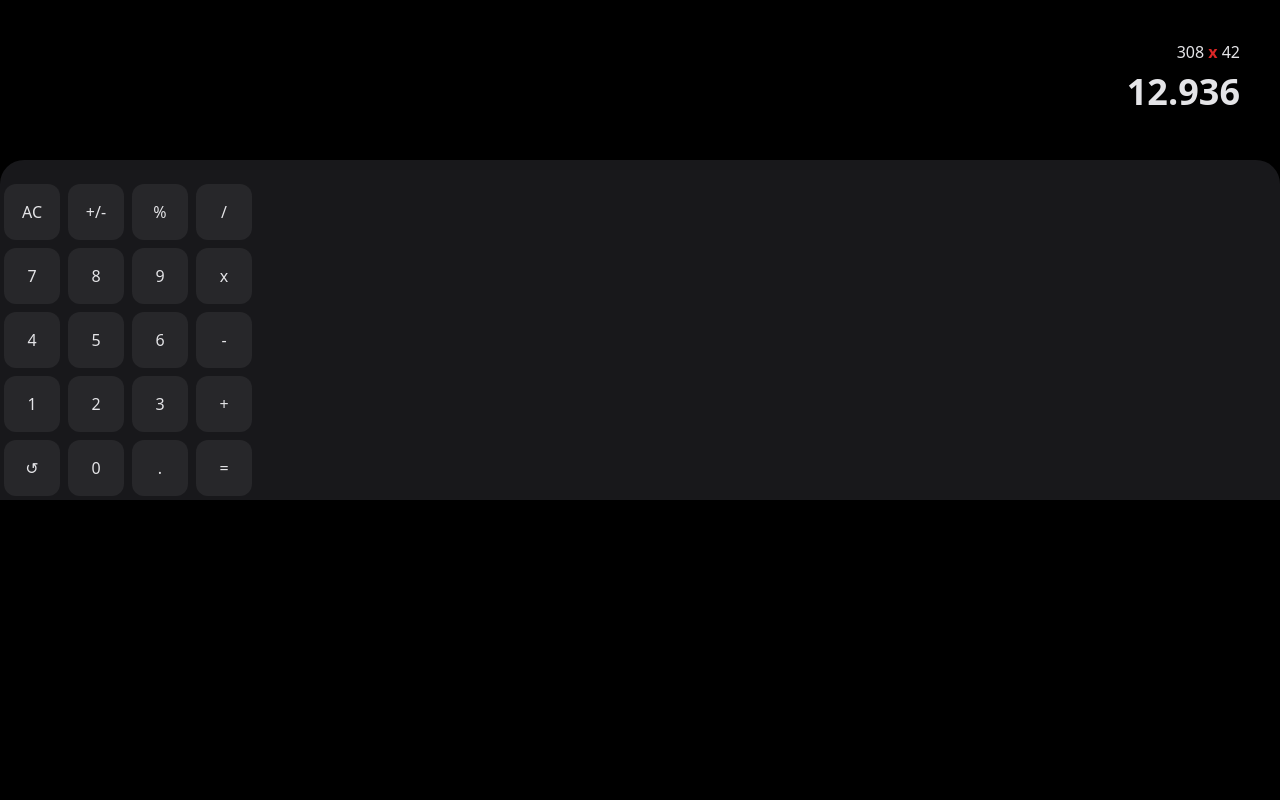
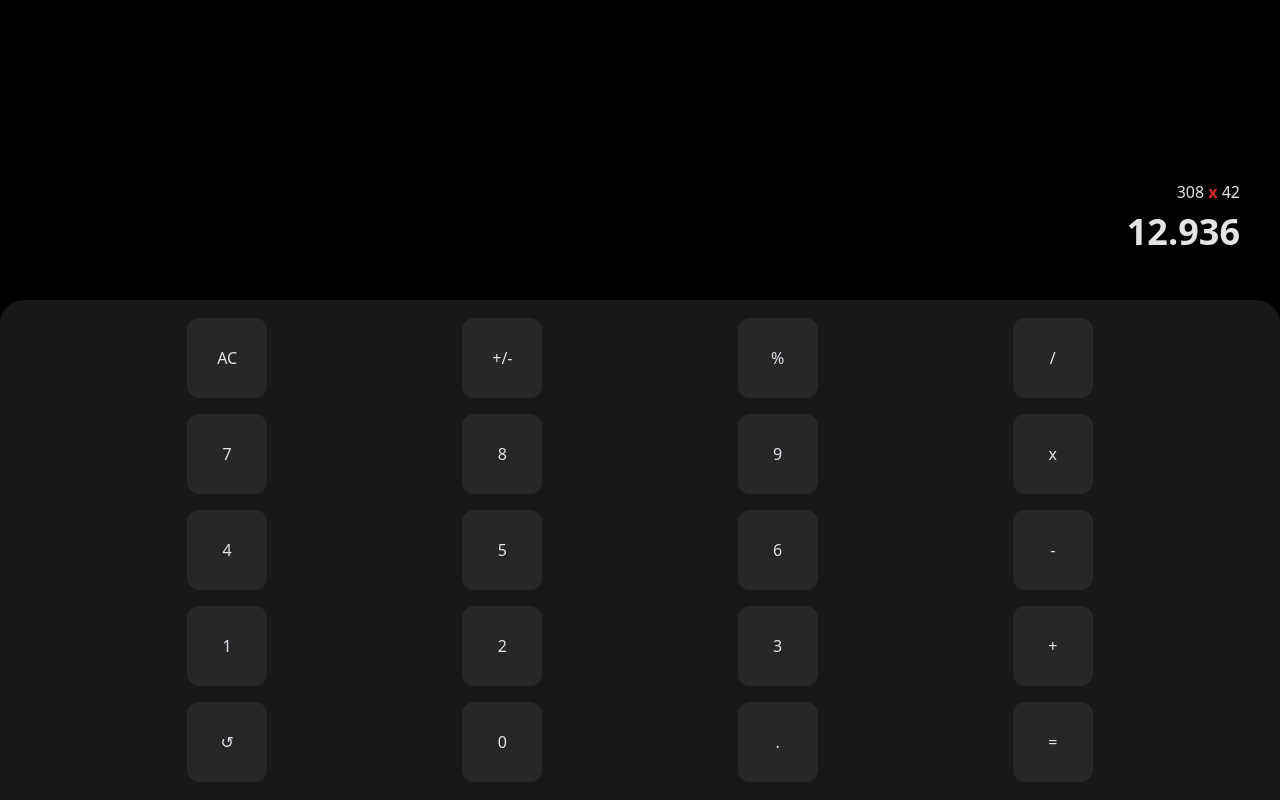
Before and after one commit to sebast4an/svelte-tailwindCSS-experiment, a Svelte app: page / in a window 1280 px wide. Built offline with nearby package versions, Linux system fonts and the light colour scheme.

Commit message:
cutom tailwind

```diff
--- a/src/components/atoms/Button/Button.svelte
+++ b/src/components/atoms/Button/Button.svelte
@@ -2,6 +2,13 @@
   export let color;
 </script>
 
-<button class="p-4 m-1 border-0 rounded-xl w-14 h-14 bg-zinc-800 text-zinc-200 {color}">
+<button
+  class="
+  p-4 m-2 border-0 rounded-xl bg-zinc-800 text-zinc-200
+  {color}
+  w-14 h-14
+  tablet:w-20 tablet:h-20
+  "
+>
   <slot />
 </button>
--- a/src/components/molecules/Keyboard/Keyboard.svelte
+++ b/src/components/molecules/Keyboard/Keyboard.svelte
@@ -10,8 +10,9 @@
   ];
 </script>
 
+<section class="py-2.5 w-full">
 {#each keyboard as group, iGroup}
-  <div>
+  <div class="flex justify-evenly">
     {#each group as buttonValue, iButton}
       {#if !isNaN(buttonValue) || buttonValue === '↺' || buttonValue === '.'}
         <Button color={'text-zinc-200'}>
@@ -29,3 +30,4 @@
     {/each}
   </div>
 {/each}
+</section>
--- a/src/components/organisms/Counters/Counters.svelte
+++ b/src/components/organisms/Counters/Counters.svelte
@@ -21,8 +21,6 @@
   </h2>
 </div>
 
-<div class="rounded-t-3xl bg-zinc-900">
-  <section class="pt-5">
-    <Keyboard />
-  </section>
+<div class="flex justify-center rounded-t-3xl bg-zinc-900 w-full max-h-128 min-h-max">
+  <Keyboard />
 </div>
--- a/src/pages/Main.svelte
+++ b/src/pages/Main.svelte
@@ -2,4 +2,6 @@
   import Counters from '../components/organisms/Counters/Counters.svelte';
 </script>
 
-<Counters />
+<div class="h-screen w-screen flex flex-col justify-end">
+  <Counters />
+</div>
--- a/tailwind.config.js
+++ b/tailwind.config.js
@@ -3,18 +3,22 @@ module.exports = {
     enabled: !process.env.ROLLUP_WATCH,
     content: ['./public/index.html', './src/**/*.svelte'],
     options: {
-      defaultExtractor: content => [
-        ...(content.match(/[^<>"'`\s]*[^<>"'`\s:]/g) || []),
-        ...(content.match(/(?<=class:)[^=>\/\s]*/g) || []),
-      ],
+      defaultExtractor: content => [...(content.match(/[^<>"'`\s]*[^<>"'`\s:]/g) || []), ...(content.match(/(?<=class:)[^=>\/\s]*/g) || [])],
     },
   },
   darkMode: false, // or 'media' or 'class'
   theme: {
-    extend: {},
+    extend: {
+      maxHeight: {
+        128: '32rem',
+      },
+      screens: {
+        'tablet': '440px'
+      }
+    },
   },
   variants: {
     extend: {},
   },
   plugins: [],
-}
+};
```
